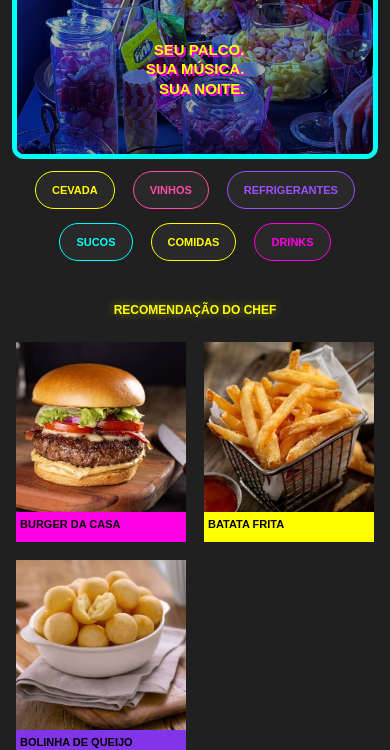
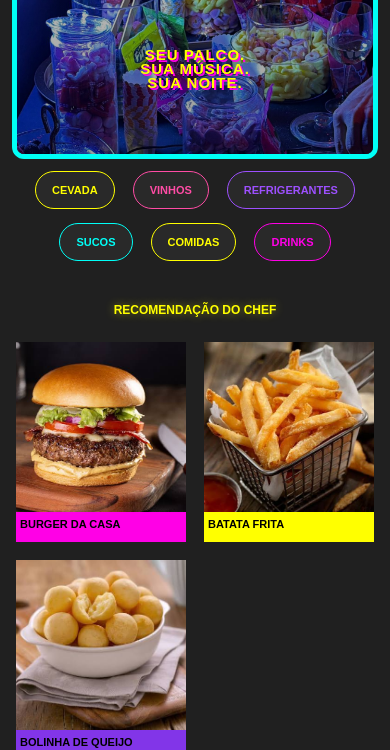
Before and after one commit to engwilsonribeiro/tmu-1jbb-26-grp01, a plain HTML site: page cardapio.html in a window 390 px wide. Shown: the part 99-849 px from the top of the page. Drawn offline with Linux system fonts and the light colour scheme; a script that the page names is missing.

Commit message:
atualizaçõ da página

```diff
--- a/assets/css/Style.css
+++ b/assets/css/Style.css
@@ -134,18 +134,21 @@ body.pagina-inicial {
 
 .destaque {
     min-height: 115px;
-    padding: 16px 10px 12px 100px;
+    padding: 16px 20px 12px 100px;
     display: flex;
-    justify-content: flex-end;
-    align-items: flex-start;
+    justify-content: center;
+    align-items: center;
     text-align: center;
 }
 
 .destaque h2 {
+    width: 100%;
     margin: 0;
     color: #ffff00;
-    font-size: 15px;
-    line-height: 1.25;
+    font-size: clamp(64px, 8.5vw, 130px);
+    line-height: 0.85;
+    letter-spacing: 1px;
+    text-align: center;
     text-shadow: 2px 2px #ff00e6;
 }
 
@@ -349,10 +352,14 @@ footer p {
     .destaque {
         min-height: 120px;
         padding-left: 85px;
+        justify-content: center;
+        align-items: center;
     }
 
     .destaque h2 {
-        font-size: 14px;
+        font-size: clamp(42px, 10vw, 72px);
+        line-height: 0.9;
+        text-align: center;
     }
 
     .categorias {
@@ -526,9 +533,13 @@ body.pagina-inicial {
 .destaque h2 {
     position: relative;
     z-index: 1;
-    font-size: clamp(14px, 2vw, 20px);
-    line-height: 1.3;
-    text-align: right;
+    font-size: clamp(25px, 3.6vw, 56px);
+    line-height: 0.95;
+    letter-spacing: 1px;
+    text-align: center;
+    text-shadow: 2px 2px #ff00e6;
+    color: #ffff00;
+    margin: 0;
 }
 
 /* CATEGORIAS */
```
